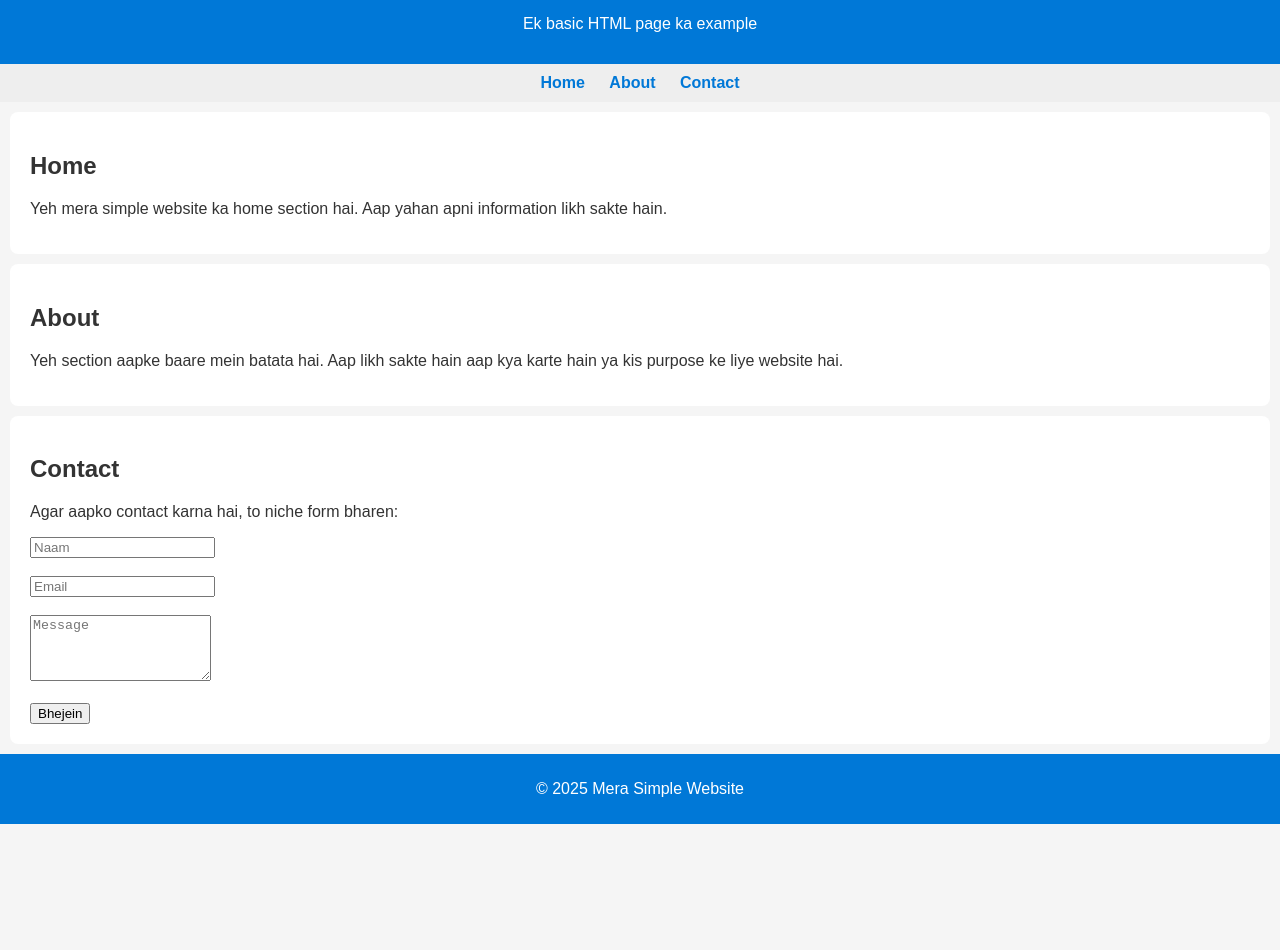
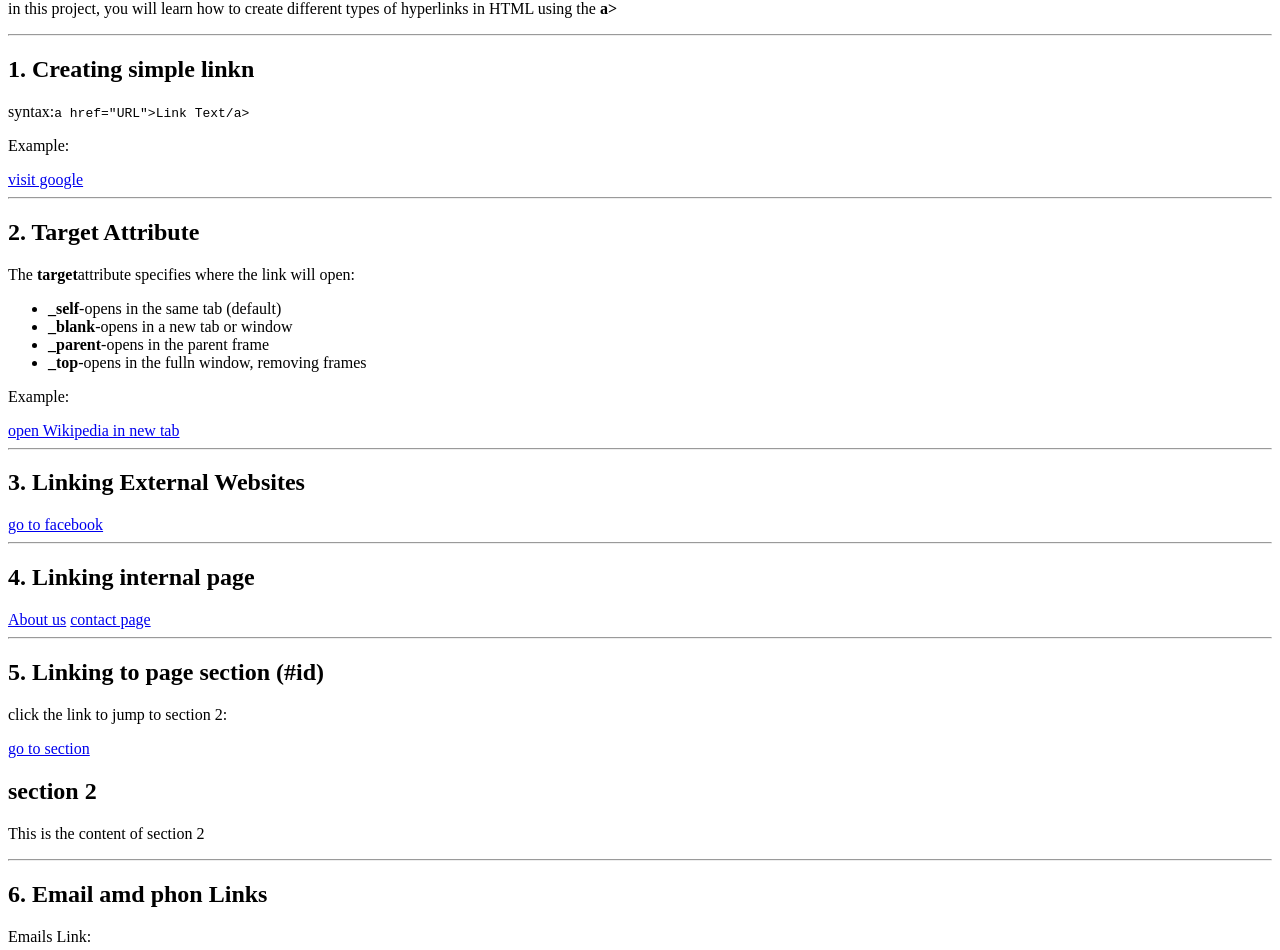
Before and after one commit to misbahshahpro/misbah, a plain HTML site: page index.html in a window 1280 px wide. Shown: the part 80-1030 px from the top of the page. Before the commit the page ends 904 px from the top, so only its background shows below. Drawn offline with Linux system fonts and the light colour scheme.

Commit message:
Add files via upload

```diff
--- a/index.html
+++ b/index.html
@@ -1,82 +1,69 @@
 <!DOCTYPE html>
-<html lang="hi">
+<html>
 <head>
-  <meta charset="UTF-8">
-  <meta name="viewport" content="width=device-width, initial-scale=1.0">
-  <title>Mera Simple Website</title>
-  <style>
-    body {
-      font-family: Arial, sans-serif;
-      margin: 0;
-      background-color: #f5f5f5;
-      color: #333;
-    }
-    header {
-      background-color: #0078D7;
-      color: white;
-      padding: 15px;
-      text-align: center;
-    }
-    nav {
-      background-color: #eee;
-      padding: 10px;
-      text-align: center;
-    }
-    nav a {
-      text-decoration: none;
-      color: #0078D7;
-      margin: 0 10px;
-      font-weight: bold;
-    }
-    section {
-      padding: 20px;
-      background-color: white;
-      margin: 10px;
-      border-radius: 8px;
-    }
-    footer {
-      text-align: center;
-      padding: 10px;
-      background-color: #0078D7;
-      color: white;
-    }
-  </style>
+<title>Chapter 7: Hyperlinks(Anchors)</title>
 </head>
 <body>
-  <header>
-    <h1>Mera Simple Website</h1>
-    <p>Ek basic HTML page ka example</p>
-  </header>
+<h1>Chapter7:Hyperlinks (Anchors)</h1>
+<P>in this project, you will learn how to create different types of hyperlinks in HTML using the <b>&it;a&gt;</b></P>
+<hr>
+<h2>1. Creating simple linkn</h2>
+<p>syntax:<code>&it;a href="URL"&gt;Link Text&it;/a&gt;</code></p>
+<p>Example:</p>
+<a href="'https://WWW.google.com">visit google</a>
+<hr>
+<h2>2. Target Attribute</h2>
+<p>The <b>target</b>attribute specifies where the link will open:</p>
+<ul>
+<li><b>_self</b>-opens in the same tab (default)</li>
+<li><b>_blank</b>-opens in a new tab or window</li>
+<li><b>_parent</b>-opens in the parent frame</li>
+<li><b>_top</b>-opens in the fulln window, removing frames</li>
+</ul>
+<p>Example:</p>
+<a href="https://WWW.wikipedia.org" target="_blank">open Wikipedia in new tab</a>
+<hr>
+<h2>3. Linking External Websites </h2>
+<a href="https://WWW.facebook.com" target="_blank">go to facebook</a>
+<hr>
+<h2>4. Linking internal page</h2>
+<a href="about. html">About us</a>
+<a href="contact.html">contact page</a>
+<hr>
+<h2>5. Linking to page section (#id)</h2>
+<p>click the link to jump to section 2:</p>
+<a href="#section2">go to section </a>
+<h2 id="section2">section 2</h2>
+<P>This is the content of section 2</P>
+<hr>
+<h2>6. Email amd phon Links</h2>
+<p>Emails Link:</p>
+<a href="mailto:misbah.shah.pro@gmail.com">send email</a>
+<p>phone link:</p>
+<a href="tel:+918308493475">call now</a>
+<hr>
+<h2>7. Download Attribute</h2>
+<p>Make the browser download a file</p>
+<a href="files/resume.pdf" download>Download Resume</a>
+<hr>
+<h2>8. Reletive vs absoiute URLs</h2>
+<p>Relative URL (same website/folder):</p>
+<a href="about.html">about page</a>
+<a href="https://WWW.example.com/about.html">about page</a>
+<hr>
+<h2>practice Task 2</h2>
+<p>create 3 links: one opening in the same tab, one in a new tab, and one linking to a section on the same page.</p>
+<h2>practice Task 2</h2>
+<p>create one email link and one phone link for practice.</p>
 
-  <nav>
-    <a href="#home">Home</a>
-    <a href="#about">About</a>
-    <a href="#contact">Contact</a>
-  </nav>
-
-  <section id="home">
-    <h2>Home</h2>
-    <p>Yeh mera simple website ka home section hai. Aap yahan apni information likh sakte hain.</p>
-  </section>
-
-  <section id="about">
-    <h2>About</h2>
-    <p>Yeh section aapke baare mein batata hai. Aap likh sakte hain aap kya karte hain ya kis purpose ke liye website hai.</p>
-  </section>
-
-  <section id="contact">
-    <h2>Contact</h2>
-    <p>Agar aapko contact karna hai, to niche form bharen:</p>
-    <form onsubmit="alert('Form submitted (demo only)'); return false;">
-      <input type="text" placeholder="Naam" required><br><br>
-      <input type="email" placeholder="Email" required><br><br>
-      <textarea placeholder="Message" rows="4" required></textarea><br><br>
-      <button type="submit">Bhejein</button>
-    </form>
-  </section>
-
-  <footer>
-    <p>© 2025 Mera Simple Website</p>
-  </footer>
-</body>
-</html>
+<h2>practice Task 3</h2>
+<p>create a download link for a sample file (e.g.,"notes.pdf").</p>
+<hr>
+<h3>self-check Questions:</h3>
+<ol><li>Which attribute opens a link in a new tab?</li>
+  <li>What is the Diffrent between relative and absolute URLs?</li>
+  <li>How do you link to a specific section within the same page?</li>
+  <li>How do you make a clickable email link?</li>
+  </ol>
+  </body>
+  </html>
```
